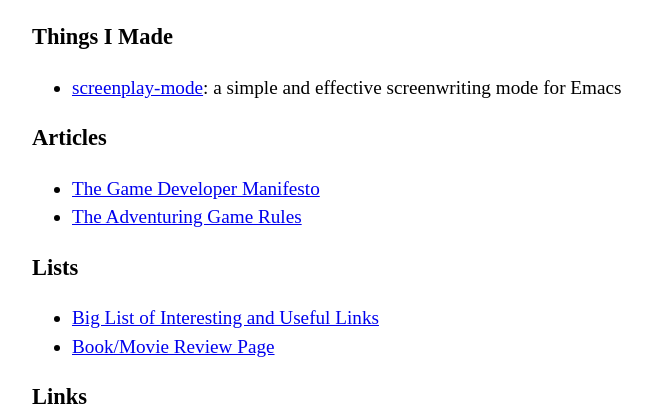
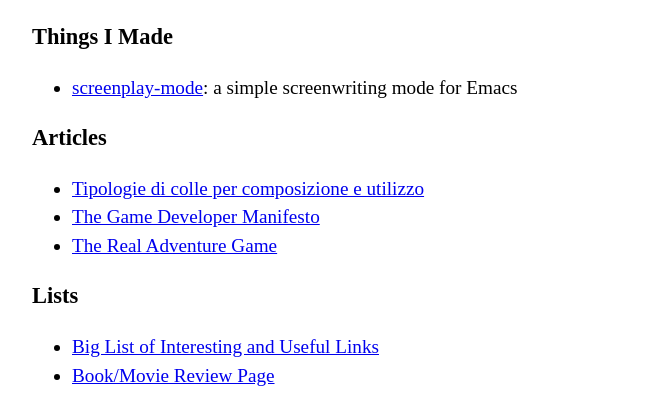
Before and after one commit to fullmontis/fullmontis.github.io, a plain HTML site: page index.html in a window 1280 px wide. Shown: the part 46-460 px from the top of the page, without its empty margins (224-876 px from the left). Drawn offline with Linux system fonts and the light colour scheme.

Commit message:
edited title of article

```diff
--- a/index.html
+++ b/index.html
@@ -12,12 +12,14 @@
     <ul>
       <li><a
 	      href="https://github.com/fullmontis/screenplay-mode">screenplay-mode</a>:
-      a simple and effective screenwriting mode for Emacs</li>
+      a simple screenwriting mode for Emacs</li>
     </ul>
     <h3>Articles</h3>
     <ul>
+      <li><a href="colle.html">Tipologie di colle
+      per composizione e utilizzo</a></li>
       <li><a href="game-developer-manifesto.html">The Game Developer Manifesto</a></li>
-      <li><a href="adventure-game.html">The Adventuring Game Rules</a></li>
+      <li><a href="adventure-game.html">The Real Adventure Game</a></li>
     </ul>
     <h3>Lists</h3>
     <ul>
```
Also changed, not shown: adventure-game.html (+1 -1 lines).
